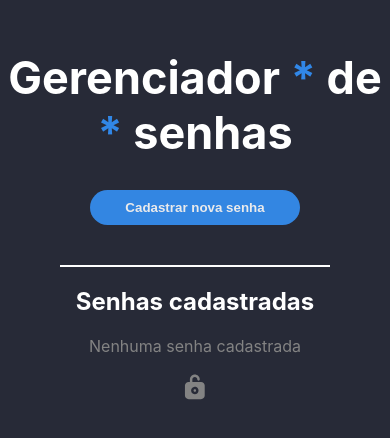
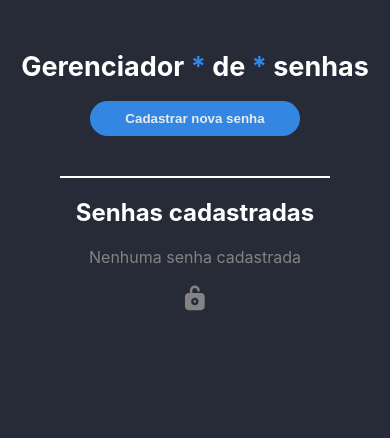
Before and after one commit to alissonooliveiraofc/password-manager, a React (Vite) app: page / in a window 390 px wide. Shown: the top 438 px of the page. Built offline with nearby package versions, Linux system fonts and the light colour scheme.

Commit message:
ajusta estilos responsivos para o título e oculta verificação de senha em telas pequenas

```diff
--- a/src/App.css
+++ b/src/App.css
@@ -224,3 +224,13 @@ gap: 8px;
 #titulo-senha {
   margin-top: -20px;
 }
+
+@media only screen and (max-width: 600px) {
+  .password-check {
+    display: none;
+  }
+
+  .titulo-app {
+    font-size: 27px;
+  }
+}
--- a/src/App.tsx
+++ b/src/App.tsx
@@ -87,7 +87,7 @@ function App() {
   return (
     <div>
       <header>
-        <h1>
+        <h1 className="titulo-app">
           Gerenciador
           {' '}
           <span className="asterisco">*</span>
```
